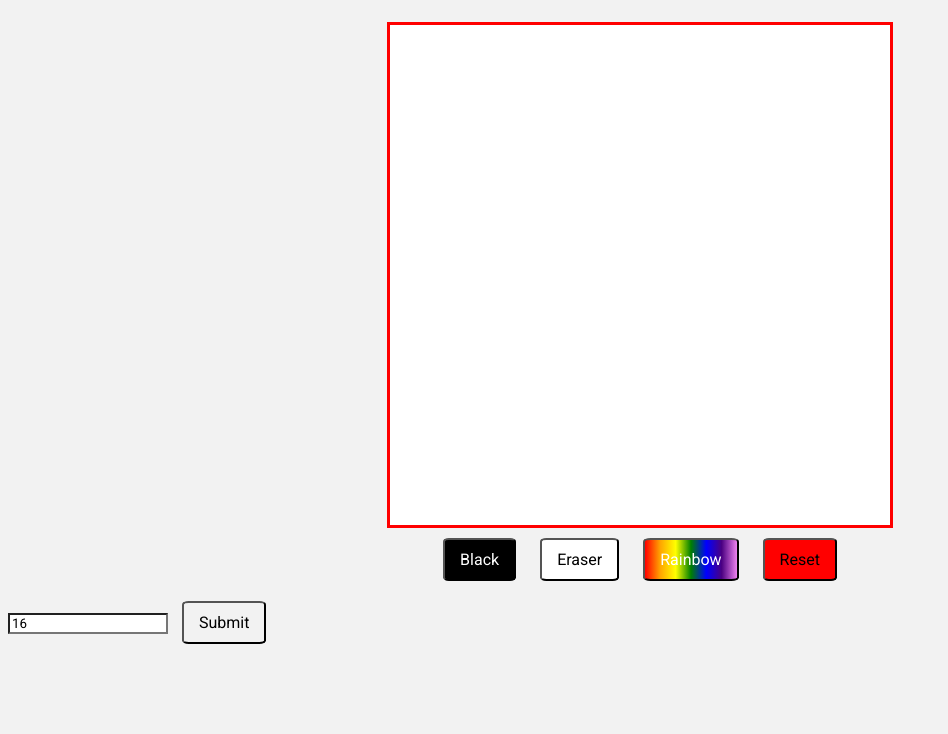
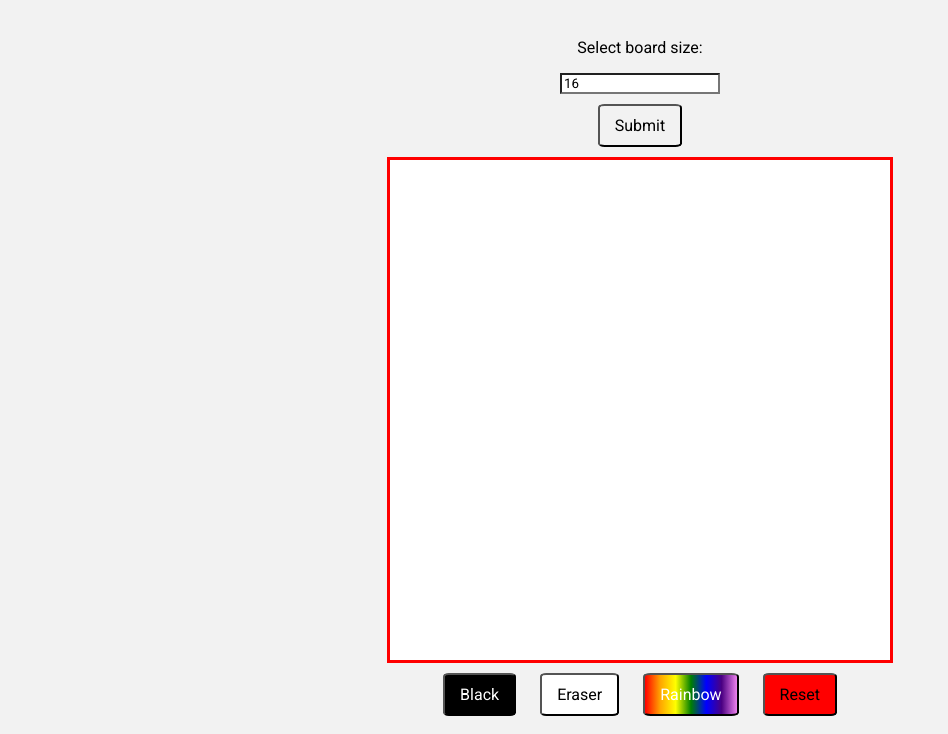
Before and after one commit to jwatkins26/etch-a-sketch, a plain HTML site: page index.html in a window 1280 px wide. Shown: the part 74-808 px from the top of the page, without its empty margins (0-948 px from the left). Drawn offline with Linux system fonts and the light colour scheme.

Commit message:
Changed input placement

```diff
--- a/index.html
+++ b/index.html
@@ -17,7 +17,11 @@
     </div>
 
     <div class="flex-container">
+
         <div class="content">
+            <p>Select board size: </p>
+            <input type="text" placeholder="size of board" value="16" onchange="changeSize(this.value)">
+            <button class="submit">Submit</button>
             <div class="board"></div>
             <div class="buttons">
                 <button class="black" onclick="changeColor('black')">Black</button>
@@ -26,8 +30,7 @@
                 <button class="reset" onclick="resetBoard()">Reset</button>
             </div>
         </div>
-        <input type="text" placeholder="size of board" value="16" onchange="changeSize(this.value)">
-        <button class="submit">Submit</button>
+
     </div>
 
 
```
